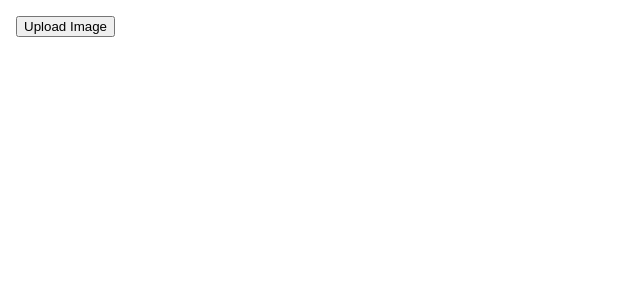
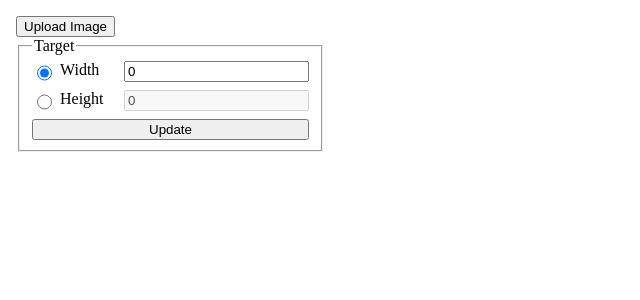
Before and after one commit to smh0505/diamond-painting-generator, a Vue app: page / in a window 1280 px wide. Shown: the top 300 px of the page, without its empty margins (0-640 px from the left). Built offline with nearby package versions, Linux system fonts and the light colour scheme.

Commit message:
Added image resizing function

```diff
--- a/package.json
+++ b/package.json
@@ -12,7 +12,6 @@
     "vue": "^3.4.29"
   },
   "devDependencies": {
-    "@biomejs/biome": "1.8.3",
     "@vitejs/plugin-vue": "^5.0.5",
     "typescript": "^5.2.2",
     "vite": "^5.3.1",
--- a/src/App.vue
+++ b/src/App.vue
@@ -1,5 +1,5 @@
 <template>
-  <ImageInput @return="handleReturn"></ImageInput>
+  <ImageInput @return="handleReturn" @update="resizeData" :size="imageSize"></ImageInput>
   <canvas ref="canvas"></canvas>
   <canvas ref="imageData" hidden></canvas>
   <img ref="image" @load="loadImage" hidden>
@@ -12,15 +12,31 @@ import { onMounted, ref } from "vue";
 const image = ref<HTMLImageElement>();
 const imageData = ref<HTMLCanvasElement>();
 const canvas = ref<HTMLCanvasElement>();
+const imageSize = ref([0, 0, 0]);
 
 function loadImage() {
   if (!image.value || !imageData.value) return;
+  imageSize.value = [image.value.width, image.value.height, image.value.width / image.value.height];
+  resizeData();
+  resizeDisplay();
+}
 
-  imageData.value.width = image.value.width;
-  imageData.value.height = image.value.height;
-  imageData.value.getContext("2d")?.drawImage(image.value, 0, 0);
+function resizeData(width?: number, height?: number) {
+  if (!image.value || !imageData.value) return;
+  if (width) imageSize.value[0] = width;
+  if (height) imageSize.value[1] = height;
 
-  handleResize();
+  imageData.value.width = imageSize.value[0];
+  imageData.value.height = imageSize.value[1];
+  imageData.value.getContext("2d")?.drawImage(image.value, 0, 0, imageSize.value[0], imageSize.value[1]);
+}
+
+function resizeDisplay() {
+  if (!imageData.value || !canvas.value) return;
+  const scale = Math.min(window.innerWidth / imageData.value.width, window.innerHeight / imageData.value.height);
+  canvas.value.width = imageData.value.width * scale * 0.8;
+  canvas.value.height = imageData.value.height * scale * 0.8;
+  canvas.value.getContext("2d")?.drawImage(imageData.value, 0, 0, canvas.value.width, canvas.value.height);
 }
 
 function handleReturn(url: string) {
@@ -28,15 +44,7 @@ function handleReturn(url: string) {
   image.value.src = url;
 }
 
-function handleResize() {
-  if (!imageData.value || !canvas.value) return;
-  const scale = Math.min(window.innerWidth / imageData.value.width, window.innerHeight / imageData.value.height);
-  canvas.value.width = imageData.value.width * scale * 0.8;
-  canvas.value.height = imageData.value.height * scale * 0.8;
-  canvas.value.getContext("2d")?.drawImage(imageData.value, 0, 0, canvas.value.width, canvas.value.height);
-}
-
 onMounted(() => {
-  window.onresize = handleResize;
+  window.onresize = resizeDisplay;
 });
 </script>
--- a/src/components/ImageInput.vue
+++ b/src/components/ImageInput.vue
@@ -2,25 +2,81 @@
   <section>
     <button @click="imageInput?.click()">Upload Image</button>
     <input type="file" accept="image/*" @change="updateFile" ref="imageInput" hidden>
+
+    <fieldset>
+      <legend>Target</legend>
+
+      <input type="radio" name="width" v-model="direction" value="width">
+      <label for="width" @click="direction = 'width'">Width</label>
+      <input
+        type="number"
+        name="width"
+        min="0"
+        v-model="width"
+        :disabled="direction === 'height'"
+        @input="height = Math.floor(width / ratio)"
+      >
+
+      <input type="radio" name="height" v-model="direction" value="height">
+      <label for="height" @click="direction = 'height'">Height</label>
+      <input
+        type="number"
+        name="height"
+        min="0"
+        v-model="height"
+        :disabled="direction === 'width'"
+        @input="width = Math.floor(height * ratio)"
+      >
+
+      <button @click="updateSize">Update</button>
+    </fieldset>
   </section>
 </template>
 
 <script setup lang="ts">
-import { ref } from "vue";
+import { ref, watch } from "vue";
 
+// Data
 const imageUrl = ref("");
 const imageInput = ref<HTMLInputElement>();
+const direction = ref<"width" | "height">("width");
+const width = ref(0);
+const height = ref(0);
+const ratio = ref(1);
+
+// Props and Emits
+const props = defineProps({
+  size: Array<number>,
+});
+
+watch(
+  () => props.size,
+  (newSize) => {
+    if (!newSize || newSize.length < 3) return;
+    width.value = newSize[0];
+    height.value = newSize[1];
+    ratio.value = newSize[2];
+  },
+);
+
 const emit = defineEmits<{
   return: [url: string];
+  update: [width: number, height: number];
 }>();
 
+// Methods
 function updateFile(e: Event) {
   const target = e.target as HTMLInputElement;
   if (!target || !target.files) return;
 
   URL.revokeObjectURL(imageUrl.value);
   imageUrl.value = URL.createObjectURL(target.files[0]);
+
   emit("return", imageUrl.value);
+}
+
+function updateSize() {
+  emit("update", width.value, height.value);
 }
 </script>
 
@@ -31,4 +87,22 @@ section {
   top: 0px;
   left: 0px;
 }
+
+fieldset {
+  display: grid;
+  grid-template-columns: 1.75rem 4rem 1fr;
+  row-gap: 0.5rem;
+}
+
+fieldset input[type=radio] {
+  margin-right: 0.5rem;
+}
+
+fieldset label {
+  user-select: none;
+}
+
+fieldset button {
+  grid-column: 1 / 4;
+}
 </style>
```
Also changed, not shown: biome.json (deleted, +0 -18 lines), 2 other files (tests, documents, lock files or other folders).
